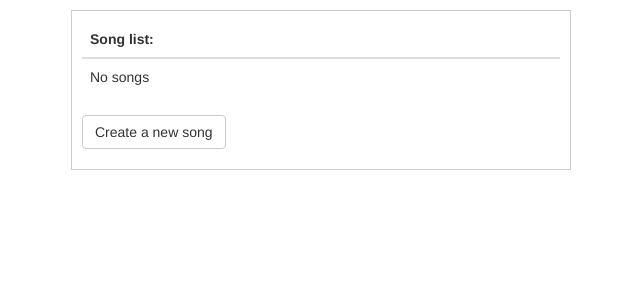
After one commit to crystal175/musicshop, a Django app: page /search/song-list/ in a window 1280 px wide. The commit adds this page. Shown: the top 300 px of the page, without its empty margins (319-959 px from the left). Run offline with Django 3.2, Linux system fonts and the light colour scheme; data that the repository does not hold is empty; some libraries are stand-ins or nearby versions.

Commit message:
Added SongList

```diff
--- a/search/static/search/css/style.css
+++ b/search/static/search/css/style.css
@@ -1,7 +1,7 @@
 .search-block {
     margin: 100px auto 10px;
     width: 500px;
-    border: 1px solid #ccc;
+    //border: 1px solid #ccc;
     padding: 20px 10px 10px;
 }
 
@@ -27,6 +27,13 @@
     text-align: center;
 }
 
+.song-list-block {
+    margin: 10px auto 10px;
+    width: 500px;
+    border: 1px solid #ccc;
+    padding: 10px;
+}
+
 .thanks-block {
     margin: 10px auto 10px;
     width: 300px;
--- a/search/templates/search/main.html
+++ b/search/templates/search/main.html
@@ -13,8 +13,9 @@
 {% endblock js %}
 
 {% block content %}
+<div class="order-title"><a href="{% url 'search:song_list' %}">Song list</a></div>
 <div class="search-block">
-    <form id="post-form" method="post" action="/search/ajax_search/">
+    <form id="post-form" method="post" action="{% url 'search:ajax_search' %}">
         {% csrf_token %}
         {{ form.as_p }}
         <div class="form-group">
--- /dev/null
+++ b/search/templates/search/song_list.html
@@ -0,0 +1,31 @@
+{% extends 'search/_layout/base.html' %}
+{% load staticfiles %}
+
+{% block title %}Order page{% endblock title %}
+
+{% block css %}
+    <link rel="stylesheet" type="text/css" href="{% static 'search/css/style.css' %}">
+    <link rel="stylesheet" type="text/css" href="https://maxcdn.bootstrapcdn.com/bootstrap/3.3.5/css/bootstrap.min.css">
+{% endblock css %}
+{% block js %}{% endblock js %}
+
+{% block content %}
+<div class="song-list-block">
+<table id="mus-t" class="table" cellspacing="0" width="500px">
+    <thead>
+        <tr>
+            <th>Song list:</th>
+        </tr>
+    </thead>
+    <tbody>
+        {% for song in song_list %}
+            <tr><td><a href="{{ song.id }}">{{ song.artist }} - {{ song.title }}</a></td></tr>
+        {% empty %}
+            <tr><td>No songs</td></tr>
+        {% endfor %}
+
+    </tbody>
+</table>
+    <p><a href="{% url 'search:create_song' %}" class="btn btn-default">Create a new song</a></p>
+</div>
+{% endblock content %}
--- a/search/urls.py
+++ b/search/urls.py
@@ -1,12 +1,13 @@
 from django.conf.urls import url
 
-from .views import SongCreate, SuccessView, main, ajax_search, order
+from .views import SongCreate, SongList, SuccessView, main, ajax_search, order
 
 urlpatterns = [
     url(r'^$', main, name='main'),
-    url(r'^ajax_search/$', ajax_search, name='ajax_search'),
+    url(r'^ajax-search/$', ajax_search, name='ajax_search'),
+    url(r'^create-song/$', SongCreate.as_view(), name='create_song'),
+    url(r'^song-list/$', SongList.as_view(), name='song_list'),
+    url(r'^thanks/$', SuccessView.as_view(), name='thanks'),
     url(r'^(?P<pk>[0-9]+)/$', order, name='order'),
-    url(r'^create-song/$', SongCreate.as_view(), name='create'),
-    url(r'^thanks/$', SuccessView.as_view(), name='thanks'),
 
 ]
--- a/search/views.py
+++ b/search/views.py
@@ -1,7 +1,7 @@
 from django.shortcuts import render, redirect
 from django.core.urlresolvers import reverse
 from django.core.mail import send_mail
-from django.views.generic import CreateView, TemplateView
+from django.views.generic import CreateView, TemplateView, ListView
 from musicshop.settings import EMAIL_HOST_USER
 
 from .models import Artist, Song, Order
@@ -15,6 +15,11 @@ class SongCreate(CreateView):
 
     def get_success_url(self):
         return reverse('search:thanks',)
+
+
+class SongList(ListView):
+    model = Song
+    context_object_name = 'song_list'
 
 
 class SuccessView(TemplateView):
```
